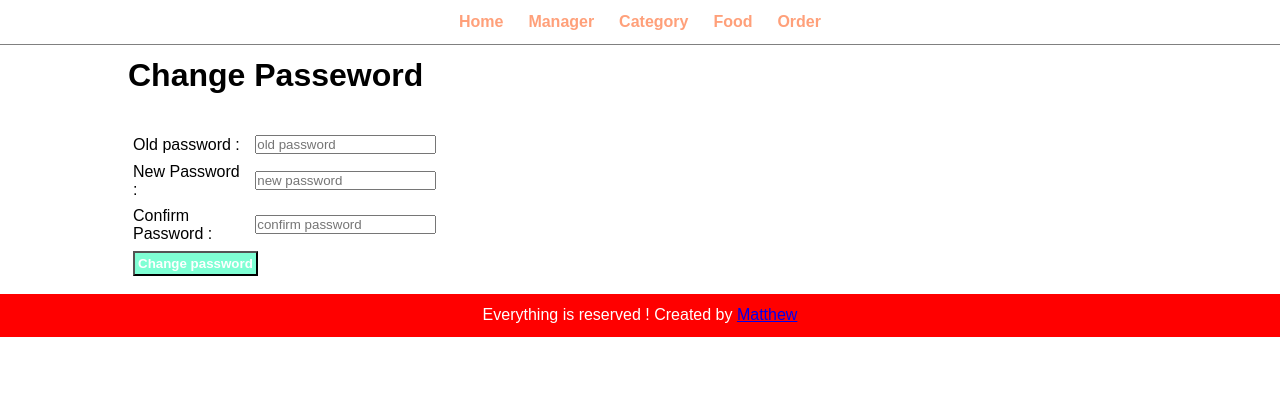
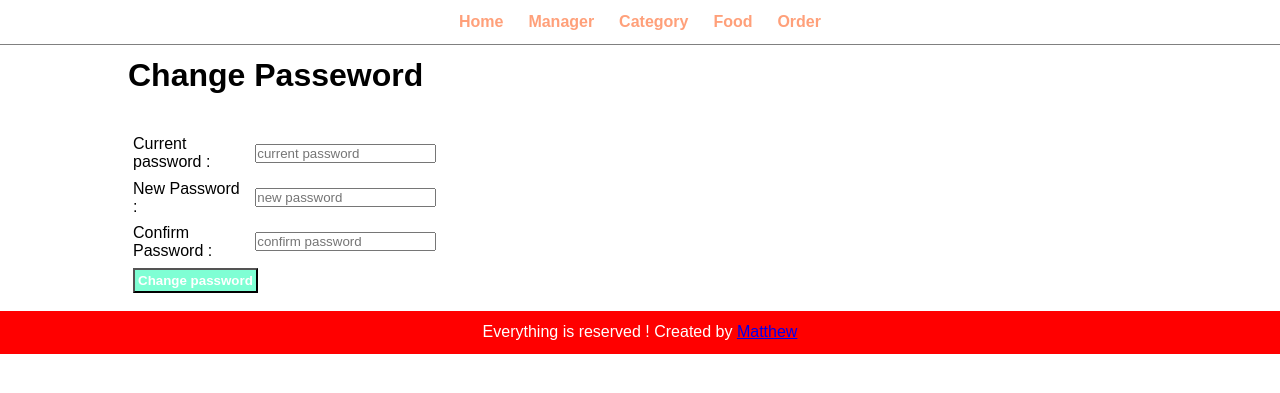
Before and after one commit to zigzagdev/What_you_want, a PHP site: page /order/update-password.php?id=1 in a window 1280 px wide. Shown: the top 393 px of the page. Run offline with PHP 8.4, Linux system fonts and the light colour scheme.

Commit message:
password_admin_created

```diff
--- a/order/update-password.php
+++ b/order/update-password.php
@@ -13,39 +13,78 @@
   <form action="" method="post">
    <table class="tbl-30">
     <tr>
-     <td>Old password :</td>
+     <td>Current password :</td>
      <td>
-       <input type="password" name="oldpassword" placeholder="old password" >
+       <input type="password" name="current_password" placeholder="current password" >
      </td>
     </tr>
     <tr>
      <td>New Password :</td>
       <td>
-       <input type="password" name="newpassword" placeholder="new password">
+       <input type="password" name="new_password" placeholder="new password">
       </td>
     </tr>
     <tr>
      <td>Confirm Password :</td>
       <td>
-        <input type="password" name="confirmpassword" placeholder="confirm password">
+        <input type="password" name="confirm_password" placeholder="confirm password">
       </td>
     </tr>
      <tr>
       <td colspan="2">
-       <input type="hidden" name="id" value="<?php echo  $id ?>">
+       <input type="hidden" name="id" value="<?php echo  $id; ?>">
        <input type="submit" name="submit" value="Change password" class="btn-secondary">
       </td>
      </tr>
    </table>
-
-
-  </form>
-
-
-
-
-
-
+   </form>
   </div>
 </div>
+
+<?php
+ if(isset($_POST['submit']))
+   {
+     $id=$_POST['id'];
+     $current_password=md5($_POST['current_password']);
+     $new_password    =md5($_POST['new_password']);
+     $confirm_password=md5($_POST['confirm_password']);
+
+     $sql= "SELECT * FROM tbl_admin WHERE id=$id AND password='$current_password'";
+     $rec=mysqli_query($connect,$sql);
+       if($rec==true)
+       {
+           $count=mysqli_num_rows($rec);
+
+           if($count==1)
+           {
+               if($new_password==$confirm_password)
+                {
+                    $sql2 = "UPDATE tbl_admin SET password='$new_password'WHERE id=$id ";
+
+                   $rec2 = mysqli_query($connect, $sql2);
+
+                 if($rec2==true)
+                   {
+                       $_SESSION['change-pwd'] = "<div class='success'>Password Changed Successfully. </div>";
+                       header('location:'.SITEURL.'/manage-admin.php');
+                   }
+                   else
+                   {
+                       $_SESSION['change-pwd'] = "<div class='error'>Failed to Change Password. </div>";
+                       header('location:'.SITEURL.'/manage-admin.php');
+                   }
+               }
+               else {
+                   $_SESSION['pwd-not-match'] = "<div class='error'>Password Did not Patch. </div>";
+                   header('location:' . SITEURL . '/manage-admin.php');
+               }
+           }
+           else
+           {
+               $_SESSION['user-not-found'] = "<div class='error'>User Not Found. </div>";
+               header('location:'.SITEURL.'/manage-admin.php');
+           }
+       }
+   }
+?>
 <?php include ('partials/footer.php'); ?>
```
Also changed, not shown: order/manage-admin.php (+17 -2 lines).
